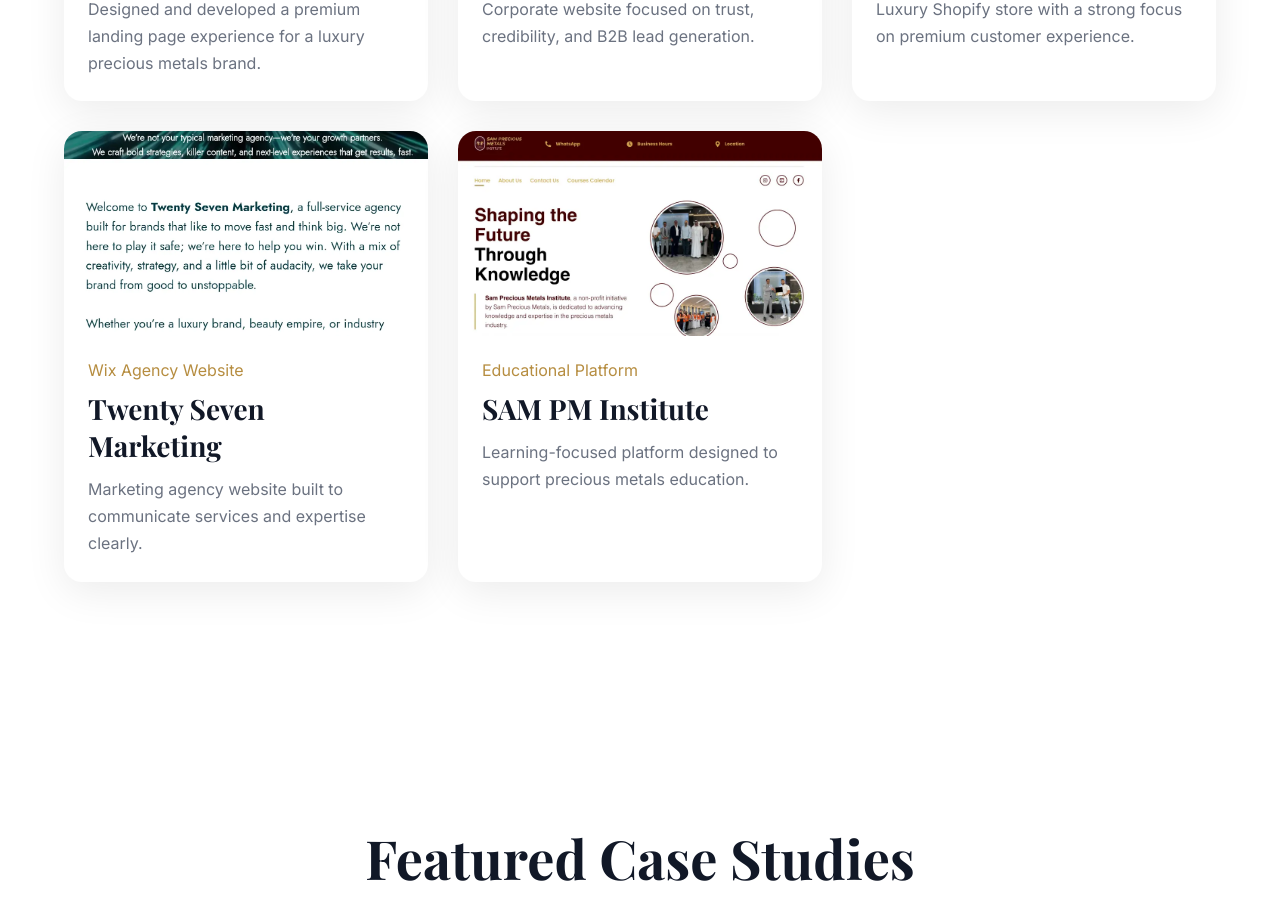
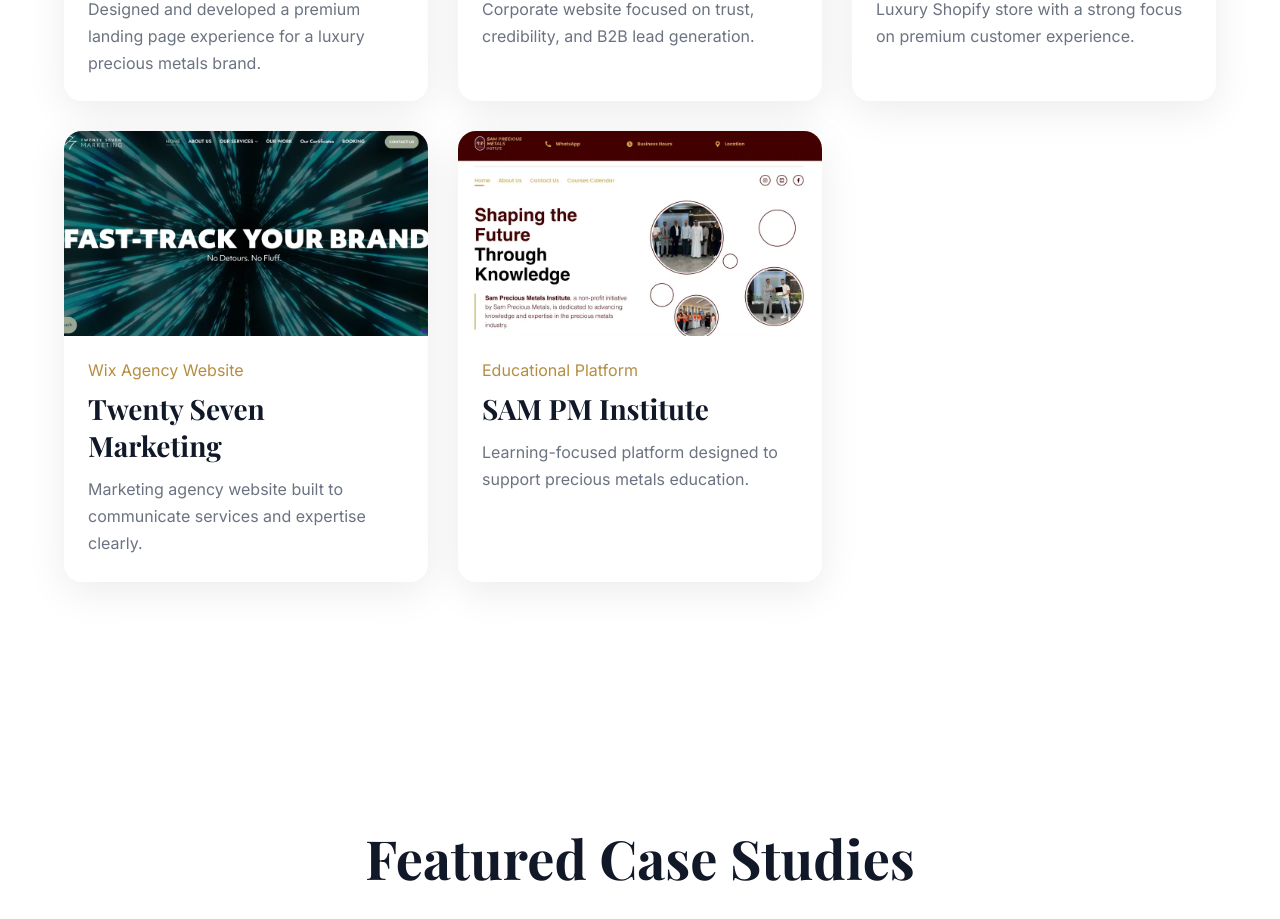
Before and after one commit to ShahrzadRasekh/Portfolio-Shahrzad-2026, a React (Vite) app: page / in a window 1280 px wide. Shown: the part 2475-3394 px from the top of the page. Built offline with nearby package versions, Linux system fonts and the light colour scheme.

Commit message:
imagenew

```diff
--- a/src/components/Projects.jsx
+++ b/src/components/Projects.jsx
@@ -34,7 +34,7 @@
       title: "Twenty Seven Marketing",
       category: "Wix Agency Website",
       image:
-        "/images/twentyseven.webp",
+        "/images/twentyseven2.webp",
       link: "https://www.twenty-sevenmarketing.com",
       description:
         "Marketing agency website built to communicate services and expertise clearly.",
```
